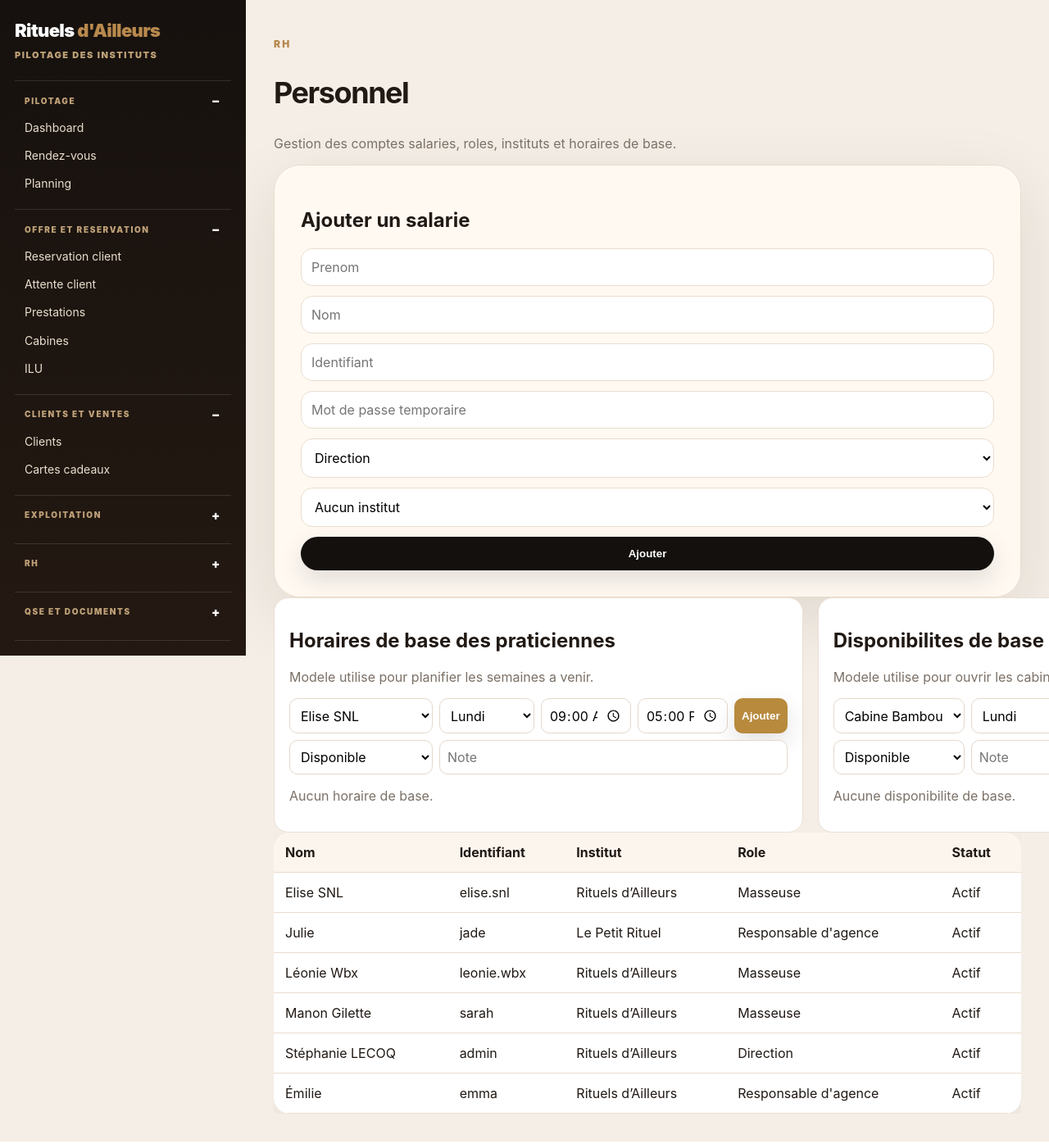
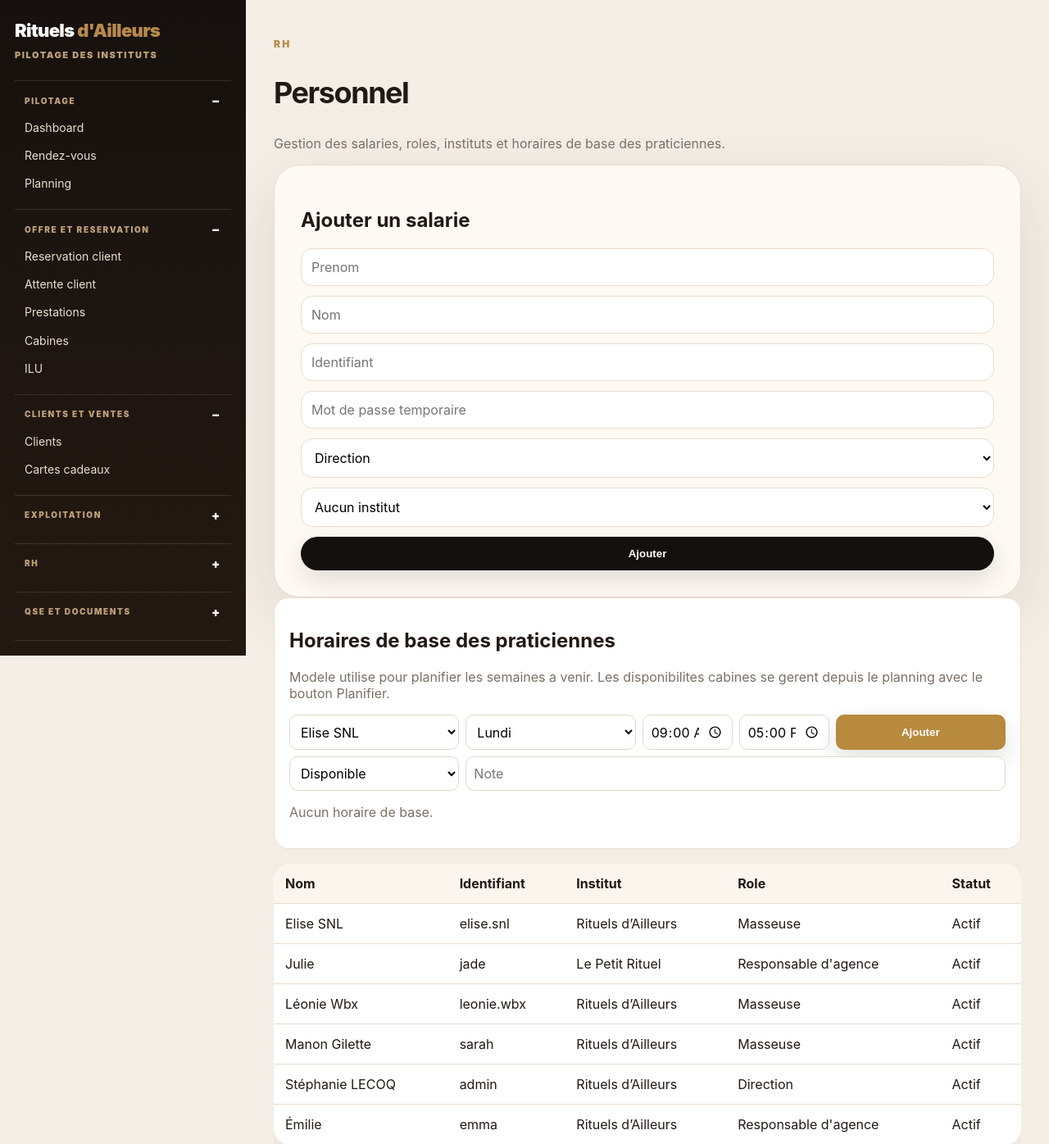
Before and after one commit to Normaxis/Rituelsd-ailleurs, a Flask app: page /admin/rh/personnel in a window 1280 px wide. Shown: the top 1396 px of the page at 82% size. Run offline with Flask 3, Linux system fonts and the light colour scheme; a user stored in the database is signed in.

Commit message:
Retirer cabines de personnel

```diff
--- a/app/templates/hr/personnel.html
+++ b/app/templates/hr/personnel.html
@@ -1,11 +1,8 @@
 {% extends 'admin/base_admin.html' %}
 {% block admin_content %}
-<style>.two-cols{display:grid;grid-template-columns:1fr 1fr;gap:18px}.soft-card{background:#fff;border:1px solid #eadfd2;border-radius:18px;padding:18px}.mini-form{display:grid;grid-template-columns:1fr 1fr 110px 110px 1fr;gap:8px}.mini-form input,.mini-form select{border:1px solid #e5d8ca;border-radius:10px;padding:9px}.mini-form button,.delete-mini button{border:0;border-radius:10px;background:#b88a3d;color:white;font-weight:900;padding:9px}.delete-mini button{background:white;color:#8b382f;border:1px solid #efd1cc}.mini-row{display:grid;grid-template-columns:1.2fr .8fr .8fr .8fr auto;gap:8px;align-items:center;border-top:1px solid #f0e6dc;padding:8px 0;font-size:13px}.tag{border-radius:999px;padding:4px 8px;background:#e2f3e8;color:#24543a;font-weight:800;font-size:12px}@media(max-width:1100px){.two-cols,.mini-form,.mini-row{grid-template-columns:1fr}}</style>
-<p class="eyebrow">RH</p><h1>Personnel</h1><p class="muted">Gestion des comptes salaries, roles, instituts et horaires de base.</p>
+<style>.soft-card{background:#fff;border:1px solid #eadfd2;border-radius:18px;padding:18px;margin-bottom:18px}.mini-form{display:grid;grid-template-columns:1fr 1fr 110px 110px 1fr;gap:8px}.mini-form input,.mini-form select{border:1px solid #e5d8ca;border-radius:10px;padding:9px}.mini-form button,.delete-mini button{border:0;border-radius:10px;background:#b88a3d;color:white;font-weight:900;padding:9px}.delete-mini button{background:white;color:#8b382f;border:1px solid #efd1cc}.mini-row{display:grid;grid-template-columns:1.2fr .8fr .8fr .8fr auto;gap:8px;align-items:center;border-top:1px solid #f0e6dc;padding:8px 0;font-size:13px}.tag{border-radius:999px;padding:4px 8px;background:#e2f3e8;color:#24543a;font-weight:800;font-size:12px}@media(max-width:1100px){.mini-form,.mini-row{grid-template-columns:1fr}}</style>
+<p class="eyebrow">RH</p><h1>Personnel</h1><p class="muted">Gestion des salaries, roles, instituts et horaires de base des praticiennes.</p>
 <section class="card"><h2>Ajouter un salarie</h2><form class="inline-form" method="post"><input name="first_name" placeholder="Prenom" required><input name="last_name" placeholder="Nom" required><input name="username" placeholder="Identifiant" required><input name="password" placeholder="Mot de passe temporaire"><select name="role_id">{% for r in roles %}<option value="{{r.id}}">{{r.label}}</option>{% endfor %}</select><select name="institute_id"><option value="">Aucun institut</option>{% for i in institutes %}<option value="{{i.id}}">{{i.name}}</option>{% endfor %}</select><button>Ajouter</button></form></section>
-<div class="two-cols">
-<section class="soft-card"><h2>Horaires de base des praticiennes</h2><p class="muted">Modele utilise pour planifier les semaines a venir.</p><form class="mini-form" method="post" action="{{ url_for('hr.add_user_base_schedule') }}"><select name="user_id">{% for u in users %}<option value="{{u.id}}">{{u.full_name}}</option>{% endfor %}</select><select name="weekday">{% for day in weekdays %}<option value="{{loop.index0}}">{{day}}</option>{% endfor %}</select><input type="time" name="start_time" value="09:00"><input type="time" name="end_time" value="17:00"><button>Ajouter</button><select name="status"><option value="present">Disponible</option><option value="off">Repos</option><option value="holiday">Conge</option><option value="training">Formation</option></select><input name="note" placeholder="Note" style="grid-column:span 4"></form>{% for s in user_base_schedules %}<div class="mini-row"><strong>{{s.user.full_name}}</strong><span>{{weekdays[s.weekday]}}</span><span>{{s.start_time.strftime('%H:%M')}} - {{s.end_time.strftime('%H:%M')}}</span><span class="tag">{{'Disponible' if s.status=='present' else s.status|capitalize}}</span><form class="delete-mini" method="post" action="{{ url_for('hr.delete_user_base_schedule', item_id=s.id) }}"><button>Supprimer</button></form></div>{% else %}<p class="muted">Aucun horaire de base.</p>{% endfor %}</section>
-<section class="soft-card"><h2>Disponibilites de base des cabines</h2><p class="muted">Modele utilise pour ouvrir les cabines sur les semaines a venir.</p><form class="mini-form" method="post" action="{{ url_for('hr.add_cabin_base_schedule') }}"><select name="cabin_id">{% for c in cabins %}<option value="{{c.id}}">{{c.name}}</option>{% endfor %}</select><select name="weekday">{% for day in weekdays %}<option value="{{loop.index0}}">{{day}}</option>{% endfor %}</select><input type="time" name="start_time" value="09:00"><input type="time" name="end_time" value="18:00"><button>Ajouter</button><select name="status"><option value="available">Disponible</option><option value="closed">Fermee</option><option value="maintenance">Maintenance</option></select><input name="note" placeholder="Note" style="grid-column:span 4"></form>{% for s in cabin_base_schedules %}<div class="mini-row"><strong>{{s.cabin.name}}</strong><span>{{weekdays[s.weekday]}}</span><span>{{s.start_time.strftime('%H:%M')}} - {{s.end_time.strftime('%H:%M')}}</span><span class="tag">{{'Disponible' if s.status=='available' else s.status|capitalize}}</span><form class="delete-mini" method="post" action="{{ url_for('hr.delete_cabin_base_schedule', item_id=s.id) }}"><button>Supprimer</button></form></div>{% else %}<p class="muted">Aucune disponibilite de base.</p>{% endfor %}</section>
-</div>
+<section class="soft-card"><h2>Horaires de base des praticiennes</h2><p class="muted">Modele utilise pour planifier les semaines a venir. Les disponibilites cabines se gerent depuis le planning avec le bouton Planifier.</p><form class="mini-form" method="post" action="{{ url_for('hr.add_user_base_schedule') }}"><select name="user_id">{% for u in users %}<option value="{{u.id}}">{{u.full_name}}</option>{% endfor %}</select><select name="weekday">{% for day in weekdays %}<option value="{{loop.index0}}">{{day}}</option>{% endfor %}</select><input type="time" name="start_time" value="09:00"><input type="time" name="end_time" value="17:00"><button>Ajouter</button><select name="status"><option value="present">Disponible</option><option value="off">Repos</option><option value="holiday">Conge</option><option value="training">Formation</option></select><input name="note" placeholder="Note" style="grid-column:span 4"></form>{% for s in user_base_schedules %}<div class="mini-row"><strong>{{s.user.full_name}}</strong><span>{{weekdays[s.weekday]}}</span><span>{{s.start_time.strftime('%H:%M')}} - {{s.end_time.strftime('%H:%M')}}</span><span class="tag">{{'Disponible' if s.status=='present' else s.status|capitalize}}</span><form class="delete-mini" method="post" action="{{ url_for('hr.delete_user_base_schedule', item_id=s.id) }}"><button>Supprimer</button></form></div>{% else %}<p class="muted">Aucun horaire de base.</p>{% endfor %}</section>
 <div class="table-wrap"><table><tr><th>Nom</th><th>Identifiant</th><th>Institut</th><th>Role</th><th>Statut</th></tr>{% for u in users %}<tr><td>{{u.full_name}}</td><td>{{u.username}}</td><td>{{u.institute.name if u.institute else '-'}}</td><td>{{u.role.label if u.role else '-'}}</td><td>{{'Actif' if u.is_active else 'Inactif'}}</td></tr>{% endfor %}</table></div>
 {% endblock %}
```
